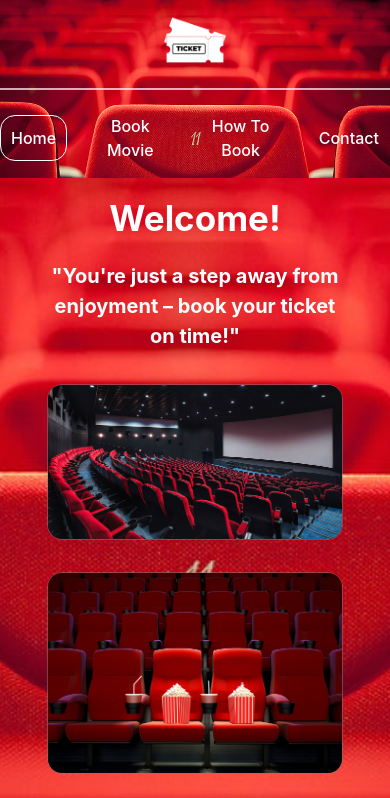
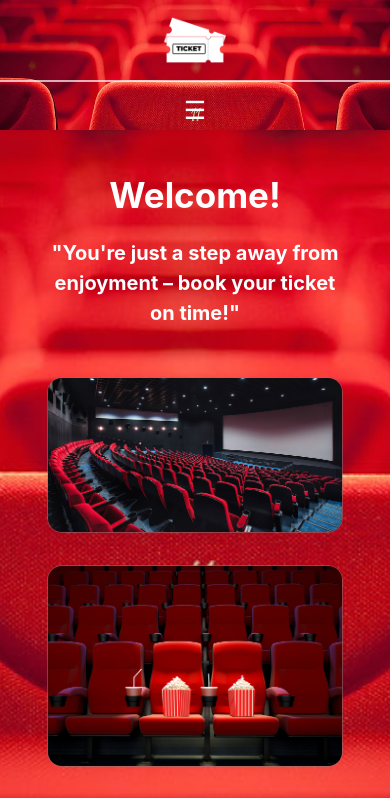
Before and after one commit to tatjana-jovicic/MovieTicketBooking, a React (Vite) app: page / in a window 390 px wide. Shown: the top 798 px of the page. Built offline with nearby package versions, Linux system fonts and the light colour scheme.

Commit message:
update navigation from feat-Navigation

```diff
--- a/src/components/PageLogo/PageLogo.css
+++ b/src/components/PageLogo/PageLogo.css
@@ -11,5 +11,5 @@
 .page_logo img {
   width: 50%;
   max-width: 80px;
-  /* margin: 0;  */
+  /* margin: 0; */
 }
--- a/src/features/Home/Home.css
+++ b/src/features/Home/Home.css
@@ -18,14 +18,14 @@
 
 .home_con_left {
   max-width: 900px;
-  padding: 2rem;
+  padding: 5rem 1rem 2rem;
   text-align: center;
 }
 
 .home_con_left h1 {
   font-size: 40px;
   width: 100%;
-  padding-top: 3rem;
+  margin-top: 3rem;
 }
 
 .home_con_left h2 {
@@ -36,7 +36,7 @@
   width: 100%;
   display: flex;
   gap: 2rem;
-  padding: 1rem;
+  padding: 2rem 1rem 1rem;
   justify-content: center;
 }
 
--- a/src/features/Navigation/Navigation.css
+++ b/src/features/Navigation/Navigation.css
@@ -11,11 +11,15 @@
   background-repeat: no-repeat;
   background-attachment: fixed;
   background-position: center;
+  z-index: 1000;
 }
+
 .navigation hr {
   border: 1px solid rgba(255, 255, 255, 0.686);
   width: 100%;
+  margin-top: auto;
 }
+
 .nav {
   display: flex;
   gap: 5rem;
@@ -23,8 +27,9 @@
   justify-content: center;
   width: 100%;
   text-align: center;
-  padding: 5px 0px;
+  padding: 1px 0px;
 }
+
 .nav_links {
   display: flex;
   gap: 20px;
@@ -33,11 +38,13 @@
   text-align: center;
   cursor: pointer;
 }
+
 .nav a {
   color: white;
   border: 0.5px solid #19192500;
   padding: 10px;
 }
+
 .nav_links a:hover,
 .nav_links a.active-link {
   border: 0.5px solid white;
@@ -45,3 +52,48 @@
   padding: 10px;
   color: white;
 }
+.navigation button {
+  padding: 5px;
+  margin: 0;
+  border: none;
+}
+.menu-icon {
+  display: none;
+  font-size: 25px;
+  cursor: pointer;
+  background: none;
+  border: none;
+  color: white;
+}
+
+.menu-icon:focus {
+  outline: none;
+}
+@media (max-width: 650px) {
+  .nav {
+    flex-direction: column;
+    max-height: 0;
+    overflow: hidden;
+    padding: 0;
+    transition: max-height 0.3s ease-out;
+    background-color: rgba(74, 54, 54, 0.586);
+  }
+
+  .nav.open {
+    max-height: 500px;
+    padding: 5px 5px;
+  }
+
+  .menu-icon {
+    display: block;
+  }
+
+  .nav_links {
+    flex-direction: column;
+    gap: 6px;
+  }
+
+  .nav a {
+    border: 0.1px solid #19192500;
+  }
+}
--- a/src/features/Navigation/Navigation.jsx
+++ b/src/features/Navigation/Navigation.jsx
@@ -1,25 +1,40 @@
 import { Link, useLocation } from "react-router-dom";
 import "./Navigation.css";
 import PageLogo from "../../components/PageLogo/PageLogo";
+import { useState } from "react";
 
 const Navigation = () => {
   const location = useLocation();
+  const [menuOpen, setMenuOpen] = useState(false);
+
+  const toggleMenu = () => {
+    setMenuOpen(!menuOpen);
+  };
+
+  const closeMenu = () => {
+    setMenuOpen(false);
+  };
 
   return (
     <div className="navigation">
       <PageLogo />
       <hr />
-      <nav className="nav">
+      <button className="menu-icon" onClick={toggleMenu}>
+        &#9776;
+      </button>
+      <nav className={`nav ${menuOpen ? "open" : ""}`}>
         <div className="nav_links">
           <Link
             to="/"
             className={location.pathname === "/" ? "active-link" : ""}
+            onClick={closeMenu}
           >
             Home
           </Link>
           <Link
             to="/book_movie"
             className={location.pathname === "/book_movie" ? "active-link" : ""}
+            onClick={closeMenu}
           >
             Book Movie
           </Link>
@@ -28,12 +43,14 @@ const Navigation = () => {
             className={
               location.pathname === "/how_to_book" ? "active-link" : ""
             }
+            onClick={closeMenu}
           >
             How To Book
           </Link>
           <Link
             to="/contact"
             className={location.pathname === "/contact" ? "active-link" : ""}
+            onClick={closeMenu}
           >
             Contact
           </Link>
```
